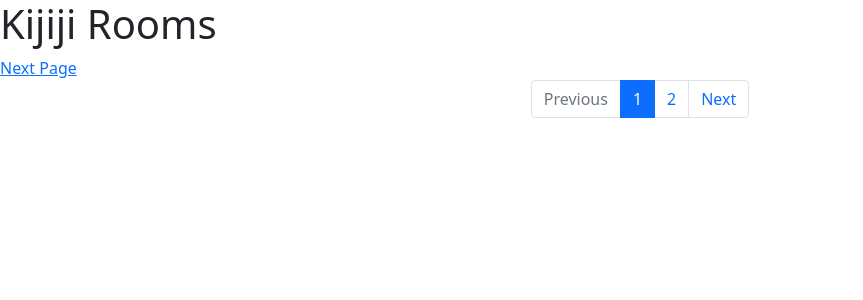
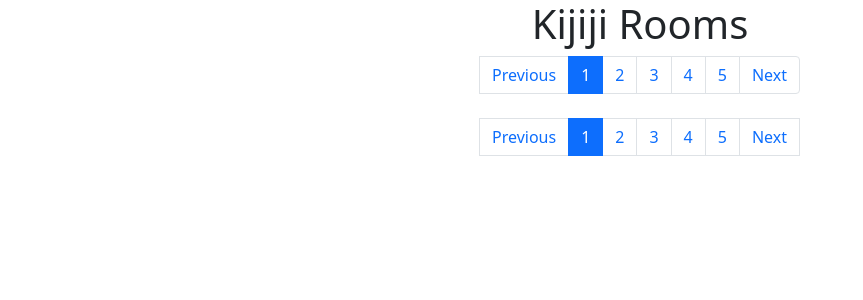
Before and after one commit to rajputje/Kijiji-Web-Scraper, a Flask app: page / in a window 1280 px wide. Shown: the top 300 px of the page, without its empty margins (0-863 px from the left). Run offline with Flask 2, Linux system fonts and the light colour scheme; data that the repository does not hold is empty.

Commit message:
Pagination is now done in js

```diff
--- /dev/null
+++ b/kijiji_rooms/static/css/stylesheet.css
@@ -0,0 +1,13 @@
+.card{
+    width: 18rem;
+    height: 25rem;
+}
+
+.image-container{
+    max-height: 50%;
+    overflow: hidden;
+}
+
+.heading{
+    text-align: center;
+}
--- /dev/null
+++ b/kijiji_rooms/static/js/pagination.js
@@ -0,0 +1,36 @@
+function makePageItem(href, text, isActive){
+    var li = document.createElement("li");
+    li.className = "page-item";
+    if(isActive)
+      li.className += " active";
+    var a = document.createElement("a");
+    a.className = "page-link";
+    a.href = href;
+    a.text = text;
+    li.append(a);
+    return li;
+  }
+
+  /**
+   * Appends page links to container. Page number cannot be below 1.
+   * @param {Number} currentPage Current page number
+   * @param {Number} numOfPages Number of pages to link
+   * @param {Object} container HTML element that will contain the links
+   * */
+  function paginate(currentPage, numOfPages, container){
+    var ul = container;
+    var minPage = Math.max(currentPage - 2, 1);
+    var maxPage = minPage + numOfPages;
+
+    var prevHref = (currentPage == 1) ? "/" : "/" + (currentPage-1);
+    var prevList = makePageItem(prevHref, "Previous", false);
+    ul.append(prevList);
+
+    for(var i = minPage; i < maxPage; i++){
+      var pageItem = makePageItem("/" + i, i, i == currentPage);
+      ul.append(pageItem);
+    }
+
+    var nextList = makePageItem("/" + (parseInt(currentPage) + 1), "Next", false);
+    ul.append(nextList);
+}
--- a/kijiji_rooms/templates/home.html
+++ b/kijiji_rooms/templates/home.html
@@ -7,79 +7,58 @@
     <link href="https://cdn.jsdelivr.net/npm/bootstrap@5.0.0-beta3/dist/css/bootstrap.min.css" rel="stylesheet" integrity="sha384-eOJMYsd53ii+scO/bJGFsiCZc+5NDVN2yr8+0RDqr0Ql0h+rP48ckxlpbzKgwra6" crossorigin="anonymous">
     <link rel="stylesheet" href="{{url_for('static', filename='css/stylesheet.css')}}">
 
+    <script src="{{url_for('static', filename='js/pagination.js')}}"></script>
+
     <title>Kijiji Rooms</title>
   </head>
   <body>
 
-    <h1> Kijiji Rooms </h1>
-
-    <a href="/{{pageNum|int + 1}}">Next Page</a>
+    <h1 class="heading"> Kijiji Rooms </h1>
 
     <nav>
-      <ul class="pagination justify-content-center" id="pag_ul">
-        <!--
+      <ul class="pagination justify-content-center" id="pag_ul_1">
         <script>
-          var pageNum = "{{pageNum}}";
-
-          function makePageItem(href, text, isActive){
-            var list = document.createElement("li");
-            list.className = "page-item";
-            if(isActive)
-              list.className += " active";
-            var a = document.createElement("a");
-            a.className = "page-link";
-            a.href = href;
-            a.text = text;
-            list.append(a);
-          }
-
-          var ul = document.getElementById("pag_ul");
-          var prevHref = (pageNum == 1) ? "/" : "/" + (pageNum-1);
-          var prevList = makePageItem(prevHref, "Previous", )
-
+          var ul = document.getElementById("pag_ul_1");
+          paginate("{{pageNum}}", 5, ul);
         </script>
-        -->
-        {% if pageNum|int <= 1 %}
-          <li class="page-item disabled">
-            <a class="page-link" href="#" tabindex="-1">Previous</a>
-          </li>
-        {% else %}
-          <li class="page-item">
-            <a class="page-link" href="/{{pageNum|int - 1}}">Previous</a>
-          </li>
-        {% endif %}
-        {% for i in range([1, pageNum|int-2]|max, pageNum|int+2) %}
-          {% if i == pageNum|int %}
-            <li class="page-item active"><a class="page-link" href="/{{i}}">{{i}}</a></li>
-          {% else %}
-            <li class="page-item"><a class="page-link" href="/{{i}}">{{i}}</a></li>
-          {% endif %}
-        {% endfor %}
-        <li class="page-item">
-          <a class="page-link" href="/{{pageNum|int + 1}}">Next</a>
-        </li>
       </ul>
     </nav>
 
     <div class="container mt-4 mb-4">
+
       <div class="row g-4">
+
         {% for room in rooms %}
+
         <div class="col">
-          <div class="card shadow-sm mx-auto" style="width: 18rem; height: 25rem;">
-            <div class="image-container" style="max-height: 50%; overflow: hidden;">
+
+          <div class="card shadow-sm mx-auto">
+
+            <div class="image-container">
               <img src="{{room.imageUrl}}" class="card-img-top">
             </div>
+
             <div class="card-body d-flex flex-column">
+
               <h5 class="card-title title">{{room.title}}</h5>
               <p class="card-subtitle text-success price">{{room.price}}</p>
               <p class="card-text distance">{{room.distance}}</p>
               <a href="https://kijiji.ca{{room.link}}" class="btn btn-primary mt-auto stretched-link">Details</a>
+
             </div>
           </div>
         </div>
+
         {% endfor %}
+
       </div>
     </div>
+
+    <ul class="pagination justify-content-center" id="pag_ul_2">
+    <script>
+      var ul2 = document.getElementById("pag_ul_2");
+      paginate("{{pageNum}}", 5, ul2);
+    </script>
 
     <script src="https://cdn.jsdelivr.net/npm/bootstrap@5.0.0-beta3/dist/js/bootstrap.bundle.min.js" integrity="sha384-JEW9xMcG8R+pH31jmWH6WWP0WintQrMb4s7ZOdauHnUtxwoG2vI5DkLtS3qm9Ekf" crossorigin="anonymous"></script>
   </body>
```
